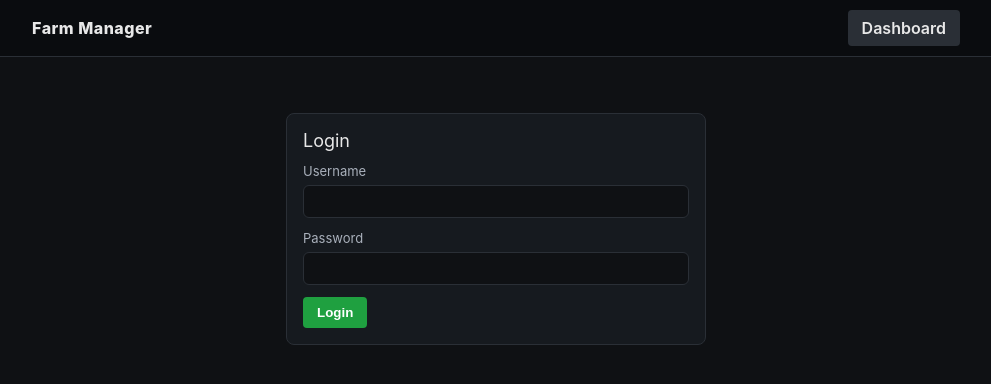
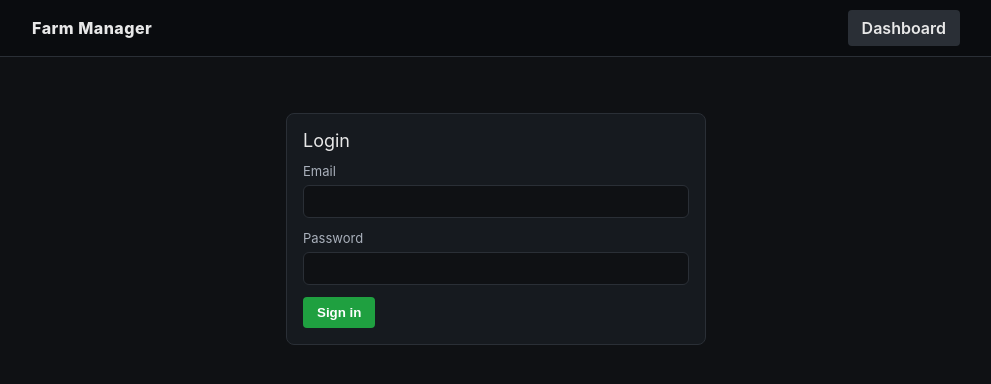
Before and after one commit to kaveesha4890/farm-management-app, a React (Vite) app in the folder frontend/: page /login in a window 1280 px wide. Shown: the top 384 px of the page, without its empty margins (144-1135 px from the left). Built offline with nearby package versions, Linux system fonts and the light colour scheme; no server answers.

Commit message:
develop firebase authendication

```diff
--- a/frontend/package.json
+++ b/frontend/package.json
@@ -10,6 +10,7 @@
     "preview": "vite preview"
   },
   "dependencies": {
+    "firebase": "^12.3.0",
     "lucide-react": "^0.544.0",
     "react": "^19.1.1",
     "react-dom": "^19.1.1",
--- /dev/null
+++ b/frontend/src/firebase.ts
@@ -0,0 +1,22 @@
+import { initializeApp } from 'firebase/app'
+import { getAuth } from 'firebase/auth'
+
+// Firebase configuration is expected to be provided via Vite env variables
+// Define these in `.env` (for dev) and the appropriate env files:
+// VITE_FIREBASE_API_KEY, VITE_FIREBASE_AUTH_DOMAIN, VITE_FIREBASE_PROJECT_ID,
+// VITE_FIREBASE_APP_ID, VITE_FIREBASE_MESSAGING_SENDER_ID, VITE_FIREBASE_STORAGE_BUCKET
+
+const firebaseConfig = {
+  apiKey: import.meta.env.VITE_FIREBASE_API_KEY,
+  authDomain: import.meta.env.VITE_FIREBASE_AUTH_DOMAIN,
+  projectId: import.meta.env.VITE_FIREBASE_PROJECT_ID,
+  appId: import.meta.env.VITE_FIREBASE_APP_ID,
+  messagingSenderId: import.meta.env.VITE_FIREBASE_MESSAGING_SENDING_ID,
+  storageBucket: import.meta.env.VITE_FIREBASE_STORAGE_BUCKET,
+  measurementId: import.meta.env.VITE_FIREBASE_MEASUREMENT_ID,
+}
+
+const app = initializeApp(firebaseConfig)
+
+export const auth = getAuth(app)
+export default app;
--- a/frontend/src/pages/LoginPage.tsx
+++ b/frontend/src/pages/LoginPage.tsx
@@ -1,30 +1,42 @@
 import { useNavigate } from 'react-router-dom'
 import { useState } from 'react'
+import { signInWithEmailAndPassword } from 'firebase/auth'
+import { auth } from "../firebase"
+
 
 export function LoginPage() {
   const navigate = useNavigate()
-  const [username, setUsername] = useState('')
+  const [email, setEmail] = useState('')
   const [password, setPassword] = useState('')
+  const [error, setError] = useState<string | null>(null)
 
-  function onSubmit(e: React.FormEvent) {
+  async function onSubmit(e: React.FormEvent) {
     e.preventDefault()
-    // Demo only: no auth. Navigate to dashboard.
-    navigate('/dashboard')
+    setError(null)
+    try {
+      await signInWithEmailAndPassword(auth,email, password)
+      navigate('/dashboard')
+    } catch (err: unknown) {
+      setError(err instanceof Error ? err.message : 'Login failed')
+    }
   }
+
+
 
   return (
     <div className="card" style={{ maxWidth: 420, margin: '40px auto' }}>
       <div className="page-title">Login</div>
+      {error && <div className="alert error" style={{ marginBottom: 12 }}>{error}</div>}
       <form onSubmit={onSubmit}>
         <div className="field">
-          <label className="label">Username</label>
-          <input className="input" value={username} onChange={(e) => setUsername(e.target.value)} />
+          <label className="label">Email</label>
+          <input className="input" type="email" value={email} onChange={(e) => setEmail(e.target.value)} required />
         </div>
         <div className="field">
           <label className="label">Password</label>
-          <input className="input" type="password" value={password} onChange={(e) => setPassword(e.target.value)} />
+          <input className="input" type="password" value={password} onChange={(e) => setPassword(e.target.value)} required />
         </div>
-        <button className="btn block" type="submit">Login</button>
+        <button className="btn block" type="submit">Sign in</button>
       </form>
     </div>
   )
```
Also changed, not shown: 1 other file (tests, documents, lock files or other folders).
